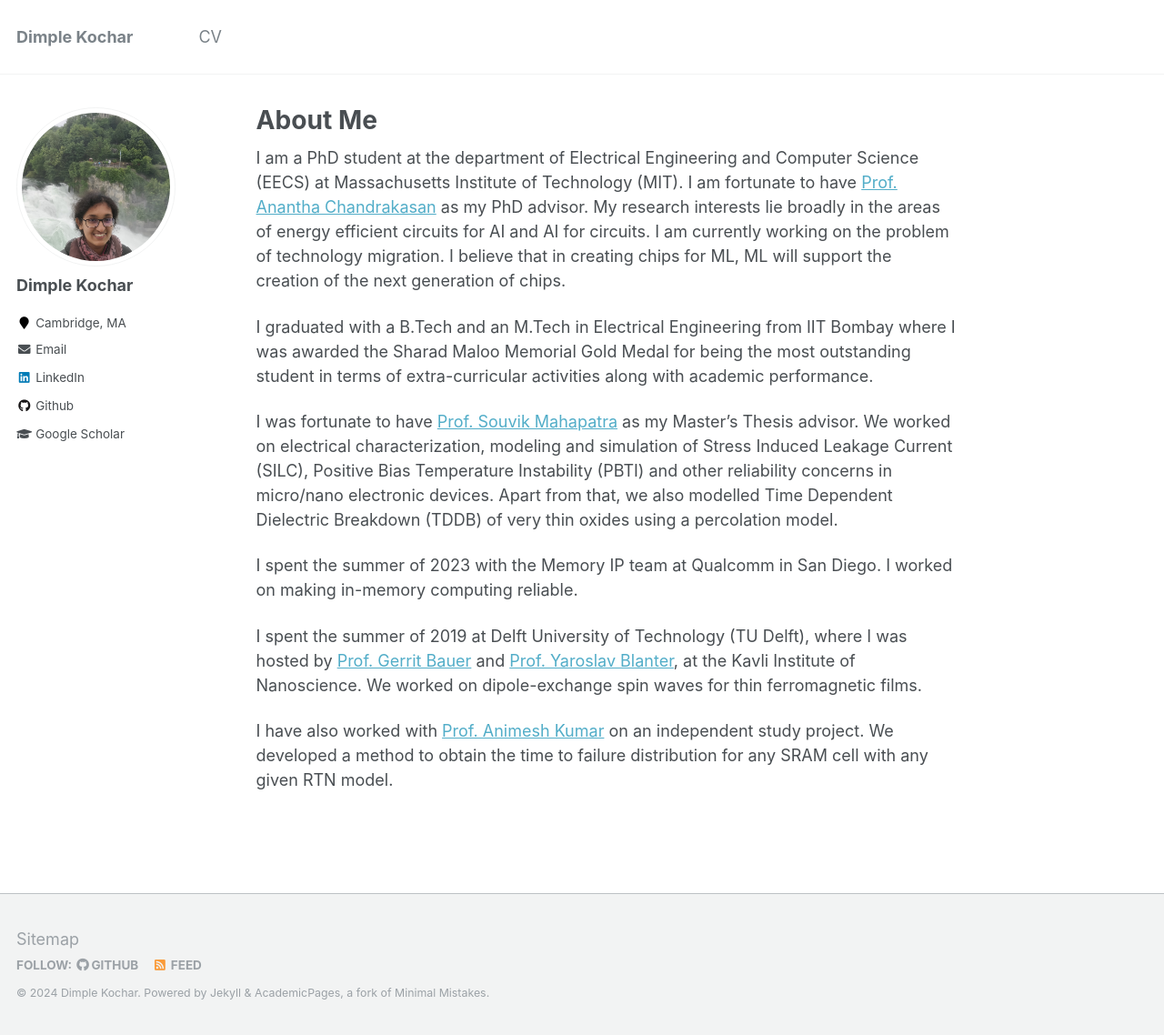
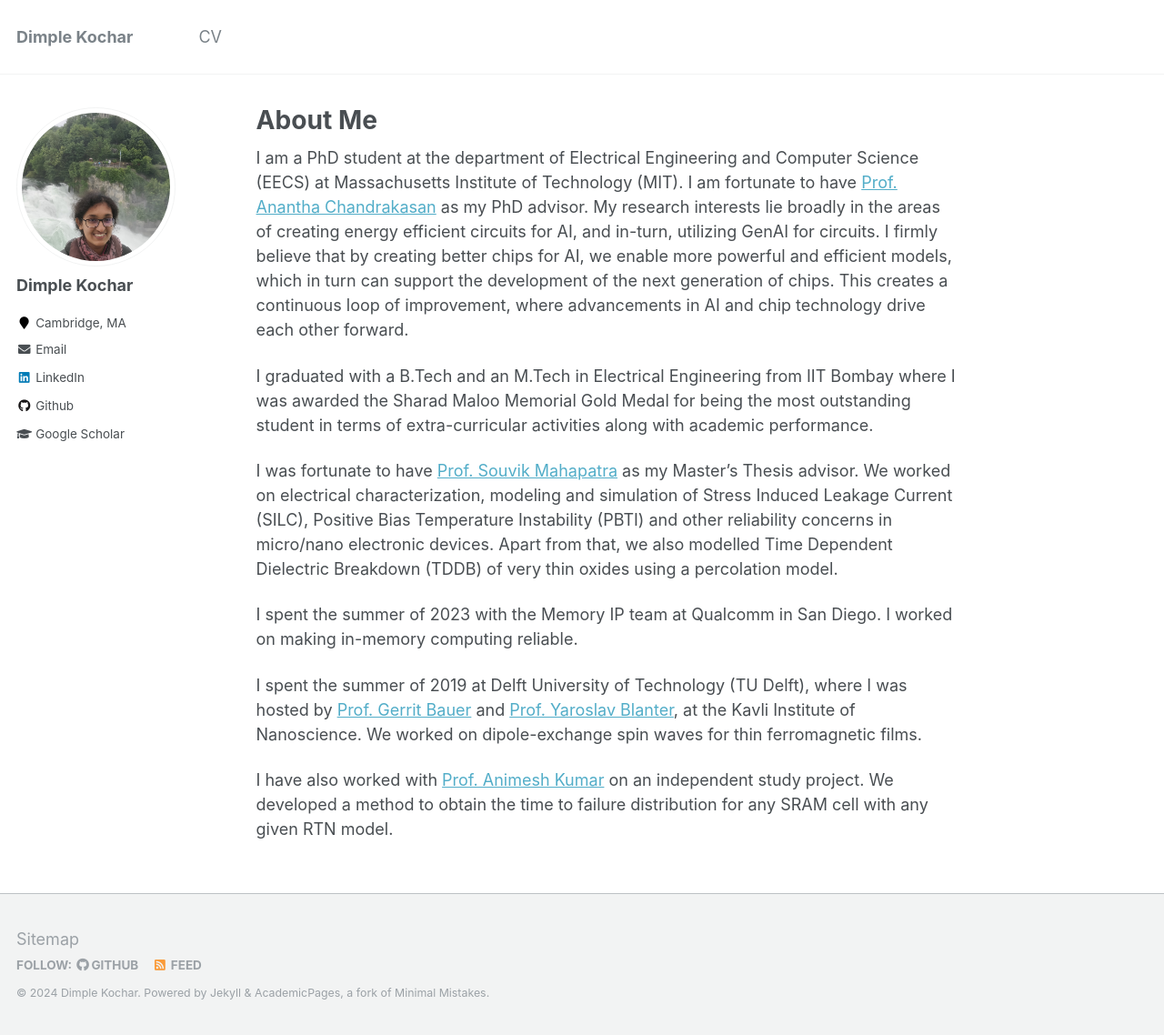
Before and after one commit to dimplekochar/dimplekochar.github.io, a Jekyll site: the page built from _pages/about.md, in a window 1280 px wide and 1138 px high. Shown: the whole window at 91% size. Built offline with Jekyll 4.4.1, drawn with Linux system fonts in a browser that asks for light colours.

Commit message:
Update about.md

```diff
--- a/_pages/about.md
+++ b/_pages/about.md
@@ -9,7 +9,7 @@ redirect_from:
 ---
 
 
-I am a PhD student at the department of Electrical Engineering and Computer Science (EECS) at Massachusetts Institute of Technology (MIT). I am fortunate to have [Prof. Anantha Chandrakasan](https://www.eecs.mit.edu/people/anantha-chandrakasan/) as my PhD advisor. My research interests lie broadly in the areas of energy efficient circuits for AI and AI for circuits. I am currently working on the problem of technology migration. I believe that in creating chips for ML, ML will support the creation of the next generation of chips.
+I am a PhD student at the department of Electrical Engineering and Computer Science (EECS) at Massachusetts Institute of Technology (MIT). I am fortunate to have [Prof. Anantha Chandrakasan](https://www.eecs.mit.edu/people/anantha-chandrakasan/) as my PhD advisor. My research interests lie broadly in the areas of creating energy efficient circuits for AI, and in-turn, utilizing GenAI for circuits. I firmly believe that by creating better chips for AI, we enable more powerful and efficient models, which in turn can support the development of the next generation of chips. This creates a continuous loop of improvement, where advancements in AI and chip technology drive each other forward.
 
 I graduated with a B.Tech and an M.Tech in Electrical Engineering from IIT Bombay where I was awarded the Sharad Maloo Memorial Gold Medal for being the most outstanding student in terms of extra-curricular activities along with academic performance.
 
```
